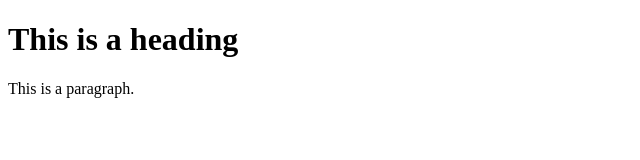
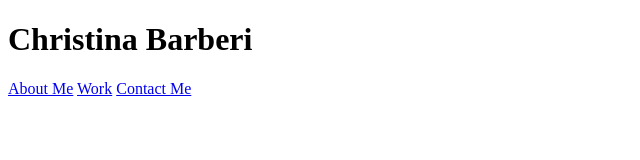
Before and after one commit to Christinaecb/Personal-Portfolio, a plain HTML site: page index.html in a window 1280 px wide. Shown: the whole page, without its empty margins (0-640 px from the left). Drawn offline with Linux system fonts and the light colour scheme.

Commit message:
added a header and navigation section

```diff
--- a/index.html
+++ b/index.html
@@ -1,12 +1,27 @@
 <!DOCTYPE html>
-<html>
+<html lang="en">
+
 <head>
-  <title>Title of the document</title>
+  <title>Christina Barberi // Assignment Two</title>
 </head>
 
 <body>
-  <h1>This is a heading</h1>
-  <p>This is a paragraph.</p>
+    <!--Navigation and Name-->
+    <header>
+  <h1>Christina Barberi</h1>
+
+  <nav>
+    <a href="#about">About Me</a>
+    <a href="#work">Work</a>
+    <a href="#contact">Contact Me</a>
+  </nav>
+    </header>
+
+
+
+
+
+
 </body>
 
 </html>
```
